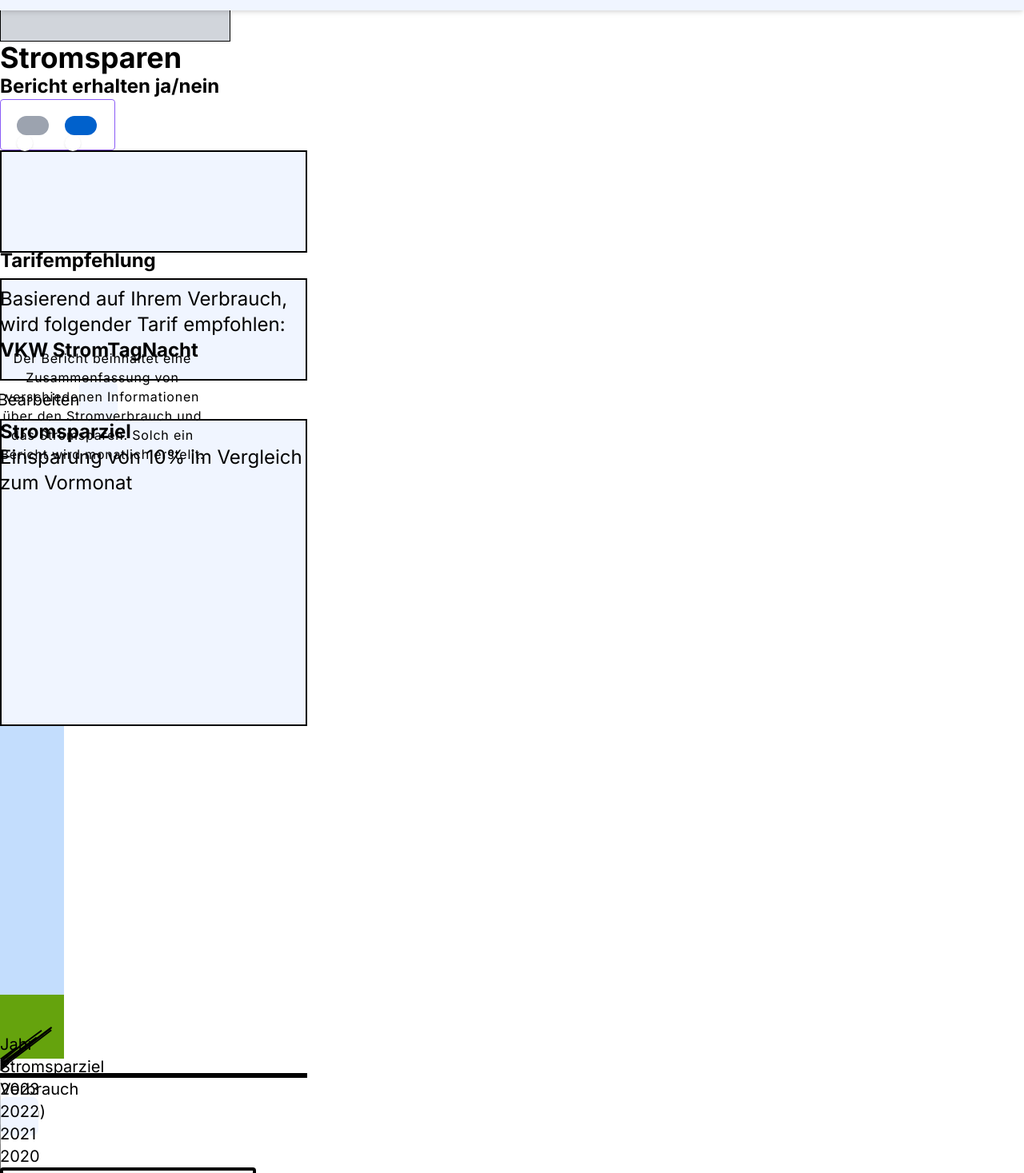
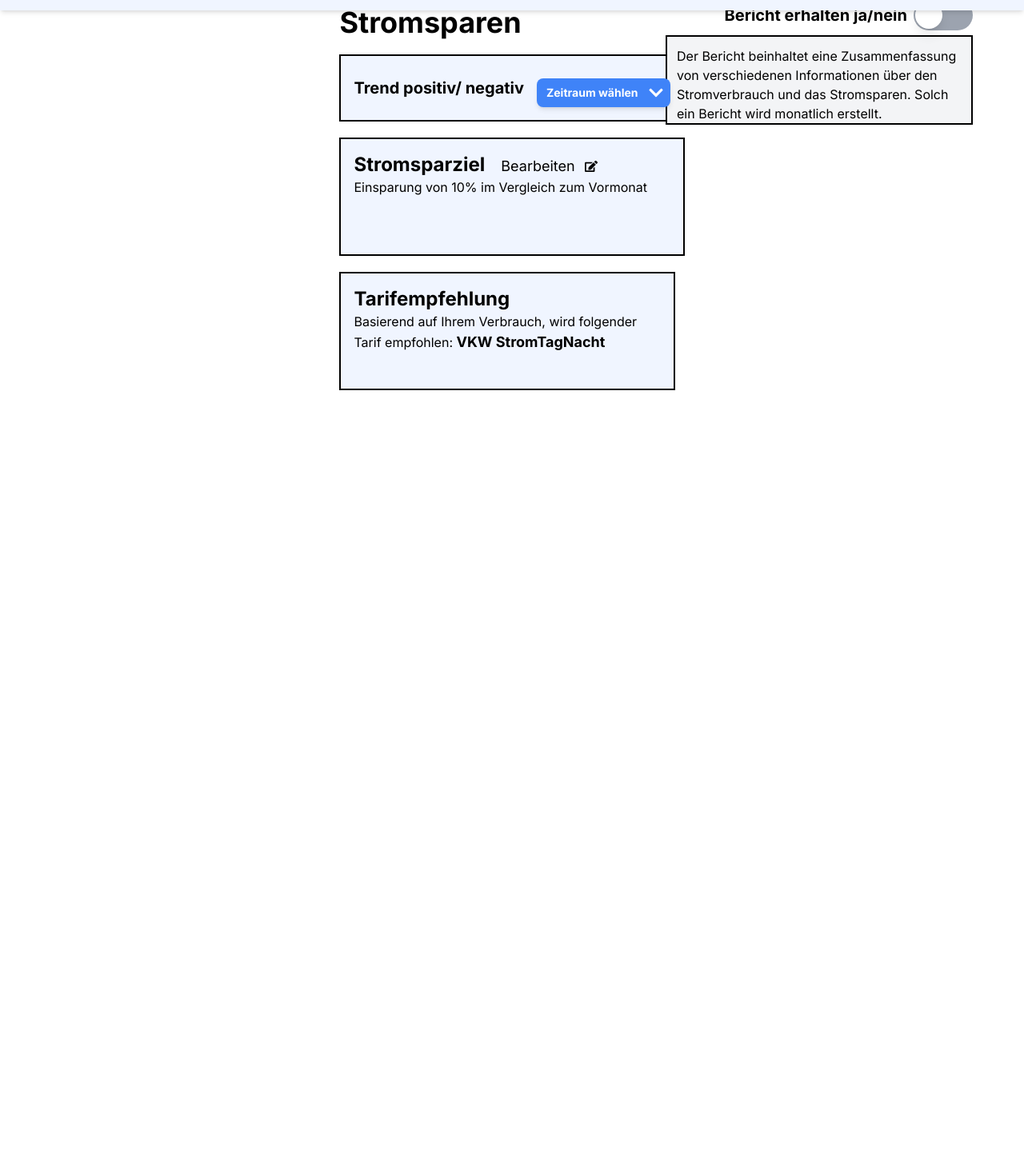
Before and after one commit to LaendleEnergy/SmartMeterUI, a Next.js app: page /pages/energy-saving in a window 1280 px wide. Shown: the part 120-1587 px from the top of the page at 80% size. After the commit the page ends 800 px from the top, so only its background shows below. Built offline with nearby package versions, Linux system fonts and the light colour scheme.

Commit message:
energy saving page ui

```diff
--- a/src/app/components/input/Dropdown.tsx
+++ b/src/app/components/input/Dropdown.tsx
@@ -1,3 +1,5 @@
+"use client";
+
 import { FaChevronDown, FaCheck } from 'react-icons/fa';
 import { Listbox, Transition } from '@headlessui/react'
 import { Fragment, useState } from 'react'
--- /dev/null
+++ b/src/app/components/input/Toggle.tsx
@@ -0,0 +1,24 @@
+"use client";
+
+import { useState } from 'react';
+import { Switch } from '@headlessui/react';
+
+export default function Toggle() {
+    const [enabled, setEnabled] = useState(false);
+
+    return (
+        <Switch
+            checked={enabled}
+            onChange={setEnabled}
+            className={`${enabled ? 'bg-blue-500' : 'bg-gray-400'}
+          relative inline-flex h-[38px] w-[74px] shrink-0 cursor-pointer rounded-full border-2 border-transparent transition-colors duration-200 ease-in-out focus:outline-none focus-visible:ring-2 focus-visible:ring-white/75`}
+        >
+            <span className="sr-only">Use setting</span>
+            <span
+                aria-hidden="true"
+                className={`${enabled ? 'translate-x-9' : 'translate-x-0'}
+            pointer-events-none inline-block h-[34px] w-[34px] transform rounded-full bg-white shadow-lg ring-0 transition duration-200 ease-in-out`}
+            />
+        </Switch>
+    );
+}
--- a/src/app/pages/devices-overview/page.tsx
+++ b/src/app/pages/devices-overview/page.tsx
@@ -1,4 +1,3 @@
-'use client';
 import Dropdown from "@/app/components/input/Dropdown";
 import Navigation from "../../components/navigation/NavBar";
 import Link from "next/link";
--- a/src/app/pages/energy-saving/page.tsx
+++ b/src/app/pages/energy-saving/page.tsx
@@ -1,88 +1,57 @@
+import Toggle from "@/app/components/input/Toggle";
 import Navigation from "../../components/navigation/NavBar";
+import { FaEdit } from "react-icons/fa";
+import Dropdown from "@/app/components/input/Dropdown";
 
 export default function Home() {
   return (
-    <div className="EnergySaving w-96 h-96 bg-white flex-col justify-start items-start gap-2.5 inline-flex">
+    <div className="EnergySaving">
       <header><Navigation /></header>
-      <div className="Page w-96 h-96 relative">
-        <div className="Rectangle20 w-72 h-36 left-[1299px] top-[271px]   bg-gray-300 bg-opacity-40 border border-black" />
-
-        <div className="EnergySaving w-96 h-96 left-[410px] top-[140px]  ">
-          <div className="EnergySavings left-[227px] top-[5px]     text-4xl font-bold  ">Stromsparen</div>
-          <div className="ReportYesNo left-[880px] top-0     text-2xl font-bold  ">Bericht erhalten ja/nein</div>
-          <div className="Toggle w-36 h-16 p-5 left-[949px] top-[40px]   rounded border border-violet-500 justify-start items-start gap-5 inline-flex">
-            <div className="StateOff w-10 h-6 relative">
-              <div className="Rectangle w-10 h-6 left-0 top-0   bg-gray-400 rounded-full" />
-              <div className="Ellipse w-5 h-5 left-[1.50px] top-[1.50px]   bg-white rounded-full shadow" />
+      <div className="flex-col flex justify-center items-center py-[10%]">
+        <div className="space-y-5">
+          <div className="text-4xl font-bold">Stromsparen</div>
+          <div className="space-y-6 fixed top-[15%] right-[5%]">
+            <div className="inline-flex items-center fixed top-[15%] right-[5%] space-x-2">
+              <span className="text-xl font-bold">Bericht erhalten ja/nein</span>
+              <Toggle></Toggle>
             </div>
-            <div className="StateOn w-10 h-6 relative">
-              <div className="Rectangle w-10 h-6 left-0 top-0   bg-primary-600 rounded-3xl" />
-              <div className="Ellipse w-5 h-5 left-[16.50px] top-[1.50px]   bg-white rounded-full shadow" />
+            <div className="w-96 h-28 border-black border-solid border-2 bg-gray-100 right-[5%] p-3">
+              <span>Der Bericht beinhaltet eine Zusammenfassung von verschiedenen Informationen über den Stromverbrauch und das Stromsparen. Solch ein Bericht wird monatlich erstellt.</span>
             </div>
           </div>
-          <div className="Recommendation w-96 h-40 left-0 top-[687px]  ">
-            <div className="Rectangle7 w-96 h-32 left-0 top-0   bg-indigo-50 border-2 border-black" />
-            <div className="Frame14 w-96 h-32 pr-32 left-[19px] top-[20px]   flex-col justify-end items-start gap-4 inline-flex">
-              <div className="Tarifempfehlung   text-2xl font-bold  ">Tarifempfehlung</div>
-              <div className="Beschreibung w-96 h-28"><span className="  text-2xl    ">Basierend auf Ihrem Verbrauch, wird folgender Tarif empfohlen: <br /></span><span className="  text-2xl font-bold  ">VKW StromTagNacht</span></div>
+          <div className="Trend">
+            <div className="flex-col justify-end items-start border-2 bg-indigo-50 border-black border-solid p-4">
+              <div className="text-xl font-bold justify-center items-center inline-flex space-x-4 space-y-3">
+                <span>Trend positiv/ negativ</span>
+                <Dropdown title="Zeitraum wählen" values={["Tag", "Monat", "Jahr"]}></Dropdown>
+              </div>
             </div>
           </div>
-          <div className="SavingGoal w-96 h-44 left-0 top-[527px]  ">
-            <div className="Rectangle8 w-96 h-32 left-0 top-0   bg-indigo-50 border-2 border-black" />
-            <div className="Frame15 w-96 h-40 left-[7px] top-[16px]   flex-col justify-start items-start inline-flex">
-              <div className="Edit w-36 h-12 justify-center items-center inline-flex">
-                <div className="Bearbeiten   text-xl    ">Bearbeiten</div>
-                <div className="Icon w-12 h-12 p-3 bg-indigo-50 rounded-lg justify-start items-start inline-flex">
-                  <div className="IconsMediumEdit w-6 h-6 relative">
-                    <div className="IconGrid w-6 h-6 left-0 top-0  " />
-                    <div className="Rotate origin-top-left rotate-45 w-1 h-5 left-[17.66px] top-[3.51px]  ">
-                    </div>
+          <div className="SavingGoal">
+            <div className="flex-col justify-end items-start border-2 bg-indigo-50 border-black border-solid p-4">
+              <div className="Edit w-96 h-28 justify-center items-center">
+                <div className="space-y-1 inline-flex space-x-5">
+                  <div className="Stromsparziel text-2xl font-bold">Stromsparziel</div>
+                  <div className="Edit justify-center items-center inline-flex space-x-3">
+                    <div className="Bearbeiten text-lg">Bearbeiten</div>
+                    <FaEdit></FaEdit>
                   </div>
-                </div>
+                </div><br />
+                <span className="space-y-2">Einsparung von 10% im Vergleich zum Vormonat</span>
               </div>
-              <div className="Stromsparziel   text-2xl font-bold  ">Stromsparziel</div>
-              <div className="EinsparungVon10ImVergleichZumVormonat w-96 h-28   text-2xl    ">Einsparung von 10% im Vergleich zum Vormonat</div>
             </div>
           </div>
-          <div className="Trend w-96 h-96 left-0 top-[82px]  ">
-            <div className="Rectangle9 w-96 h-96 left-0 top-0   bg-indigo-50 border-2 border-black" />
-            <div className="Frame16 w-96 h-96 left-[17px] top-[37px]  ">
-              <div className="Rectangle3 w-20 h-32 left-[42px] top-[132px]   bg-blue-200" />
-              <div className="Rectangle4 w-20 h-28 left-[140px] top-[152px]   bg-blue-200" />
-              <div className="Rectangle5 w-20 h-24 left-[238px] top-[169px]   bg-blue-200" />
-              <div className="Rectangle6 w-20 h-20 left-[336px] top-[184px]   bg-lime-600" />
-              <div className="Line7 w-6 h-px left-[339px] top-[203px]   origin-top-left rotate-[-36.38deg] border border-black"></div>
-              <div className="Line14 w-16 h-px left-[358px] top-[263px]   origin-top-left rotate-[-36.50deg] border border-black"></div>
-              <div className="Line8 w-10 h-px left-[377px] top-[263px]   origin-top-left rotate-[-39.99deg] border border-black"></div>
-              <div className="Line9 w-14 h-px left-[339px] top-[220px]   origin-top-left rotate-[-36.43deg] border border-black"></div>
-              <div className="Line11 w-20 h-px left-[339px] top-[234px]   origin-top-left rotate-[-36.87deg] border border-black"></div>
-              <div className="Line12 w-20 h-px left-[340px] top-[249px]   origin-top-left rotate-[-37.93deg] border border-black"></div>
-              <div className="Line13 w-20 h-px left-[340px] top-[263px]   origin-top-left rotate-[-37.41deg] border border-black"></div>
-              <div className="Line10 w-3.5 h-px left-[397px] top-[263px]   origin-top-left rotate-[-42.27deg] border border-black"></div>
-              <div className="Line15 w-48 h-px left-[10px] top-[74px]   origin-top-left rotate-[89.70deg] border border-black"></div>
-              <div className="Line16 w-96 h-px left-[10px] top-[266px]   border border-black"></div>
-              <div className="Line17 w-96 h-px left-[19px] top-[178px]   border-2 border-black"></div>
-              <div className="VerbrauchKwh w-32 h-6 left-[11px] top-[38px]     text-xl    ">Verbrauch (kWh)</div>
-              <div className="Icon p-3 left-[624px] top-[43px]   bg-indigo-50 rounded-lg justify-start items-start inline-flex">
-                <div className="IconsMediumChevron2 w-6 h-6 relative" />
+          <div className="Recommendation">
+            <div className="flex-col justify-end items-start p-4 inline-flex border-2 bg-indigo-50 border-black border-solid">
+              <div className="Tarifempfehlung text-2xl font-bold">Tarifempfehlung</div>
+              <div className="Beschreibung w-96 h-20">
+                <span>Basierend auf Ihrem Verbrauch, wird folgender Tarif empfohlen: </span>
+                <span className="text-lg font-bold">VKW StromTagNacht</span>
               </div>
             </div>
-            <div className="Jahr w-24 h-7 left-[214px] top-[358px]     text-xl    ">Jahr</div>
-            <div className="Stromsparziel w-40 h-7 left-[477px] top-[245.74px]     text-xl    ">Stromsparziel</div>
-            <div className=" w-24 h-7 left-[369px] top-[318px]     text-xl    ">2023</div>
-            <div className=" w-24 h-7 left-[262px] top-[318px]     text-xl    ">2022</div>
-            <div className=" w-24 h-7 left-[165px] top-[318px]     text-xl    ">2021</div>
-            <div className=" w-24 h-7 left-[68px] top-[318px]     text-xl    ">2020</div>
-            <div className="TimeframeSelect w-80 h-20 left-[299px] top-[75px]   justify-start items-start inline-flex">
-              <div className="TimeframeSelect w-96 h-14 pl-3.5 pr-2.5 py-2.5 rounded border-4 border-black justify-start items-center gap-2.5 flex">
-                <div className="TimeframeSelect text-zinc-600 text-base     tracking-wider">Zeitraum (Tag/ Woche/ Monat/ Jahr)</div>
-              </div>
-            </div>
-            <div className="TrendPositivNegativ w-64 h-9 left-[21px] top-[37px]     text-2xl font-bold  ">Trend positiv/ negativ</div>
           </div>
         </div>
-        <div className="DerBerichtBeinhaltetEineZusammenfassungVonVerschiedenenInformationenBerDenStromverbrauchUndDasStromsparenSolchEinBerichtWirdMonatlichErstellt w-64 h-40 left-[1302px] top-[282px]   text-center   text-base     tracking-wider">Der Bericht beinhaltet eine Zusammenfassung von verschiedenen Informationen über den Stromverbrauch und das Stromsparen. Solch ein Bericht wird monatlich erstellt.</div>
       </div>
     </div>
-  )
+  );
 }
```
